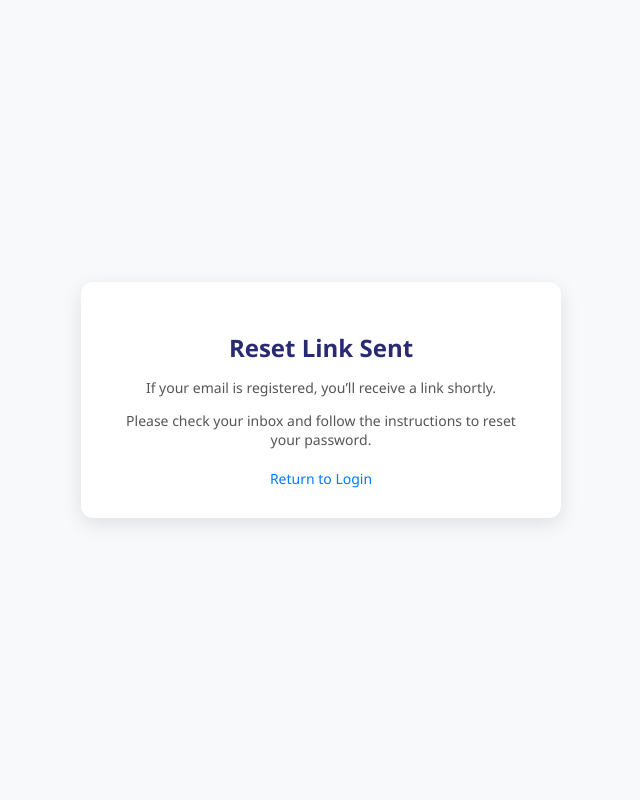
After one commit to Anmolkumaarsiing/NeuralBudget, a Django app: page /accounts/reset-done/ in a window 1280 px wide. The commit adds this page. Shown: the whole page, without its empty margins (319-959 px from the left). Run offline with Django 5.2, Linux system fonts and the light colour scheme.

Commit message:
Added password reset page and flow

```diff
--- /dev/null
+++ b/apps/accounts/static/accounts/css/reset.css
@@ -0,0 +1,85 @@
+body {
+  margin: 0;
+  padding: 0;
+  font-family: 'Segoe UI', sans-serif;
+  background-color: #f8f9fa;
+}
+
+.reset-container {
+  display: flex;
+  justify-content: center;
+  align-items: center;
+  height: 100vh;
+}
+
+.card {
+  background-color: white;
+  padding: 30px 40px;
+  border-radius: 12px;
+  box-shadow: 0 6px 20px rgba(0,0,0,0.1);
+  text-align: center;
+  max-width: 400px;
+  width: 100%;
+}
+
+.card h2 {
+  margin-bottom: 10px;
+  color: #2a2a72;
+}
+
+.card p {
+  font-size: 14px;
+  color: #555;
+}
+
+form input[type="email"] {
+  width: 100%;
+  padding: 12px;
+  margin-top: 15px;
+  border: 1px solid #ccc;
+  border-radius: 6px;
+  font-size: 14px;
+}
+
+form button {
+  width: 100%;
+  margin-top: 15px;
+  padding: 12px;
+  font-size: 15px;
+  background-color: #2a2a72;
+  color: white;
+  border: none;
+  border-radius: 6px;
+  cursor: pointer;
+}
+
+form button:hover {
+  background-color: #1e1e60;
+}
+
+.navigation-links {
+  margin-top: 20px;
+  font-size: 14px;
+}
+
+.navigation-links a {
+  color: #007bff;
+  text-decoration: none;
+}
+
+.navigation-links a:hover {
+  text-decoration: underline;
+}
+
+.message {
+  margin-top: 10px;
+  font-size: 13px;
+}
+
+.message.error {
+  color: red;
+}
+
+.success {
+  color: #2a2a72;
+}
--- a/apps/accounts/templates/accounts/login.html
+++ b/apps/accounts/templates/accounts/login.html
@@ -32,6 +32,9 @@
             <i class="fas fa-lock"></i>
             <input type="password" id="loginPassword" placeholder="Password" required />
           </div>
+          <div class="forgot-password">
+          <a href="{% url 'accounts:reset_password_form' %}">Forgot Password?</a>
+        </div>
           <button type="submit" class="btn solid">Login</button>
           <div id="loginError" style="color: red; margin: 10px 0; display: none;"></div>
           <p class="social-text">Or Sign in with social platforms</p>
--- /dev/null
+++ b/apps/accounts/templates/accounts/reset_done.html
@@ -0,0 +1,22 @@
+{% load static %}
+<!DOCTYPE html>
+<html lang="en">
+<head>
+  <meta charset="UTF-8">
+  <title>Email Sent | Neural Budget AI</title>
+  <link rel="stylesheet" href="{% static 'accounts/css/reset.css' %}">
+</head>
+<body>
+  <div class="reset-container">
+    <div class="card success">
+      <h2>Reset Link Sent</h2>
+      <p>If your email is registered, you’ll receive a link shortly.</p>
+      <p>Please check your inbox and follow the instructions to reset your password.</p>
+
+      <div class="navigation-links">
+        <a href="{% url 'accounts:login' %}">Return to Login</a>
+      </div>
+    </div>
+  </div>
+</body>
+</html>
--- a/apps/accounts/urls.py
+++ b/apps/accounts/urls.py
@@ -12,4 +12,7 @@ urlpatterns =[
     path('update_profile/', views.update_profile_view, name='update_profile'),
     path('upload_profile_picture/', views.upload_profile_picture_view, name='upload_profile_picture'),
     path('send_password_reset_email/', views.send_password_reset_email_view, name='send_password_reset_email'),
+    path('forgot-password/', views.reset_password_form_view, name='reset_password_form'),
+    path('reset-done/', views.reset_done_view, name='reset_done'),
+
 ]
--- a/apps/accounts/views.py
+++ b/apps/accounts/views.py
@@ -200,3 +200,9 @@ def send_password_reset_email_view(request):
         except Exception as e:
             return JsonResponse({'error': str(e)}, status=500)
     return JsonResponse({"error": "Method not allowed"}, status=405)
+
+def reset_password_form_view(request):
+    return render(request, 'accounts/reset_password_form.html')
+
+def reset_done_view(request):
+    return render(request, 'accounts/reset_done.html')
```
Also changed, not shown: apps/accounts/static/accounts/css/login.css (+22 -0 lines), apps/accounts/templates/accounts/reset_password_form.html (added, +59 -0 lines).
